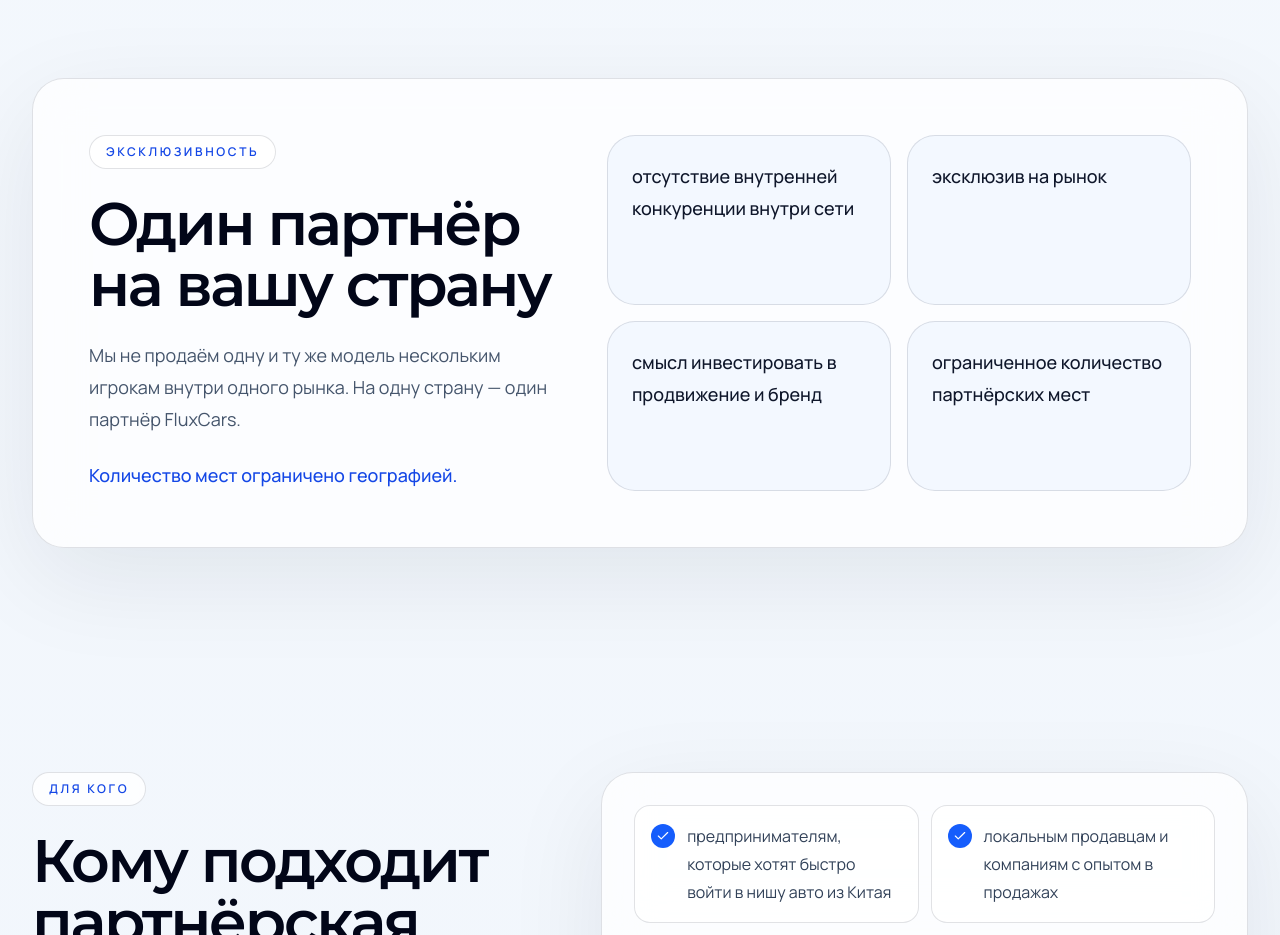
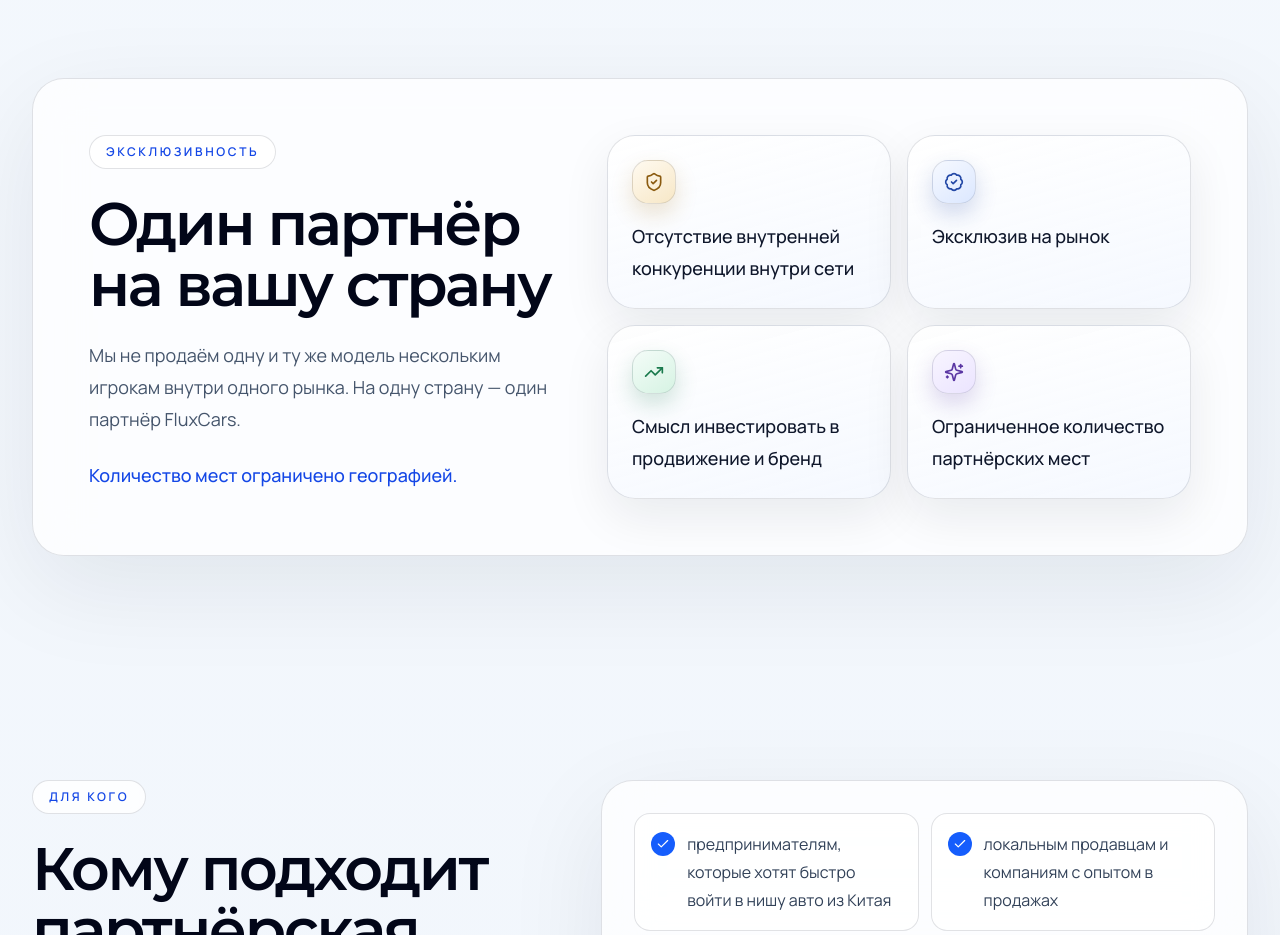
Before and after one commit to AiPilotDev/parners.pcarz.com, a Next.js app: page / in a window 1280 px wide. Shown: the part 5360-6295 px from the top of the page. Built offline with nearby package versions, Linux system fonts and the light colour scheme.

Commit message:
Redesign exclusivity cards with icons and premium styling

```diff
--- a/src/app/page.tsx
+++ b/src/app/page.tsx
@@ -223,11 +223,31 @@ const reasons = [
   },
 ];
 
-const exclusivityBullets = [
-  "отсутствие внутренней конкуренции внутри сети",
-  "эксклюзив на рынок",
-  "смысл инвестировать в продвижение и бренд",
-  "ограниченное количество партнёрских мест",
+const exclusivityItems = [
+  {
+    title: "Отсутствие внутренней конкуренции внутри сети",
+    icon: ShieldCheck,
+    iconWrapClass:
+      "border border-[#f3e2bf] bg-[linear-gradient(145deg,#fffaf0_0%,#f7e7c6_100%)] text-[#8b5b10] shadow-[0_10px_22px_rgba(170,120,30,0.2)]",
+  },
+  {
+    title: "Эксклюзив на рынок",
+    icon: BadgeCheck,
+    iconWrapClass:
+      "border border-[#cfd8ff] bg-[linear-gradient(145deg,#f6f9ff_0%,#dbe7ff_100%)] text-[#2348a6] shadow-[0_10px_22px_rgba(35,72,166,0.2)]",
+  },
+  {
+    title: "Смысл инвестировать в продвижение и бренд",
+    icon: TrendingUp,
+    iconWrapClass:
+      "border border-[#d8efe0] bg-[linear-gradient(145deg,#f4fcf8_0%,#d6f3e3_100%)] text-[#1a7a4d] shadow-[0_10px_22px_rgba(26,122,77,0.2)]",
+  },
+  {
+    title: "Ограниченное количество партнёрских мест",
+    icon: Sparkles,
+    iconWrapClass:
+      "border border-[#e3dbff] bg-[linear-gradient(145deg,#f8f5ff_0%,#ebe4ff_100%)] text-[#5a36a3] shadow-[0_10px_22px_rgba(90,54,163,0.2)]",
+  },
 ];
 
 const audienceBullets = [
@@ -571,9 +591,15 @@ export default function HomePage() {
             <p className="text-lg leading-8 font-medium text-blue-700">Количество мест ограничено географией.</p>
           </div>
           <div className="grid gap-4 sm:grid-cols-2">
-            {exclusivityBullets.map((item) => (
-              <div key={item} className="rounded-[28px] border border-blue-100 bg-blue-50/70 p-6">
-                <p className="text-lg leading-8 font-medium text-slate-900">{item}</p>
+            {exclusivityItems.map(({ title, icon: Icon, iconWrapClass }) => (
+              <div
+                key={title}
+                className="rounded-[28px] border border-white/90 bg-[linear-gradient(165deg,rgba(255,255,255,0.98)_0%,rgba(244,248,255,0.9)_100%)] p-6 shadow-[0_18px_48px_rgba(15,23,42,0.08)] transition-transform duration-300 hover:-translate-y-0.5"
+              >
+                <div className={`mb-4 flex size-11 items-center justify-center rounded-2xl ${iconWrapClass}`}>
+                  <Icon className="size-5" />
+                </div>
+                <p className="text-lg leading-8 font-medium text-slate-900">{title}</p>
               </div>
             ))}
           </div>
```
